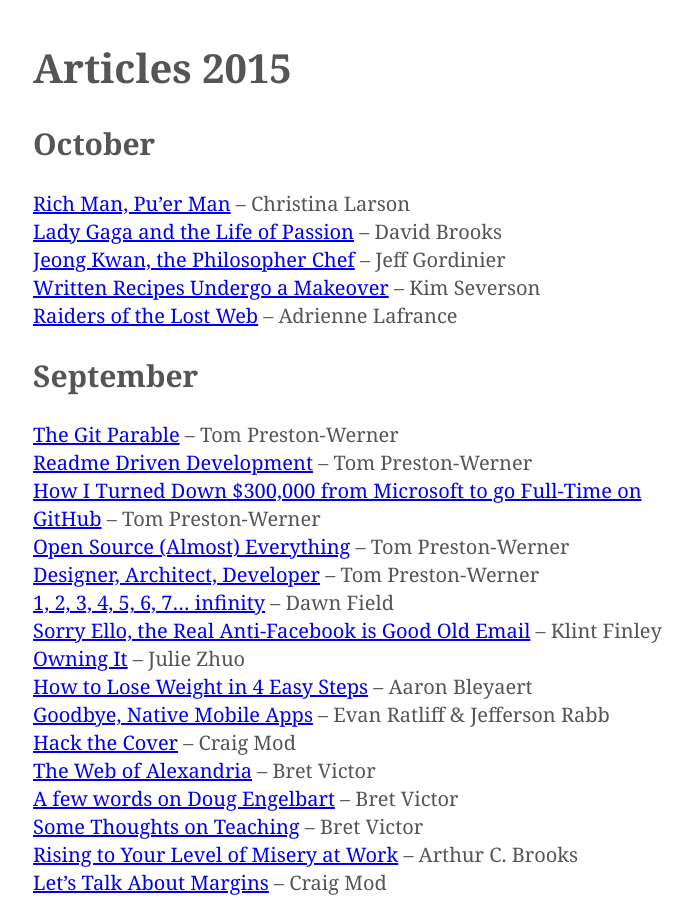
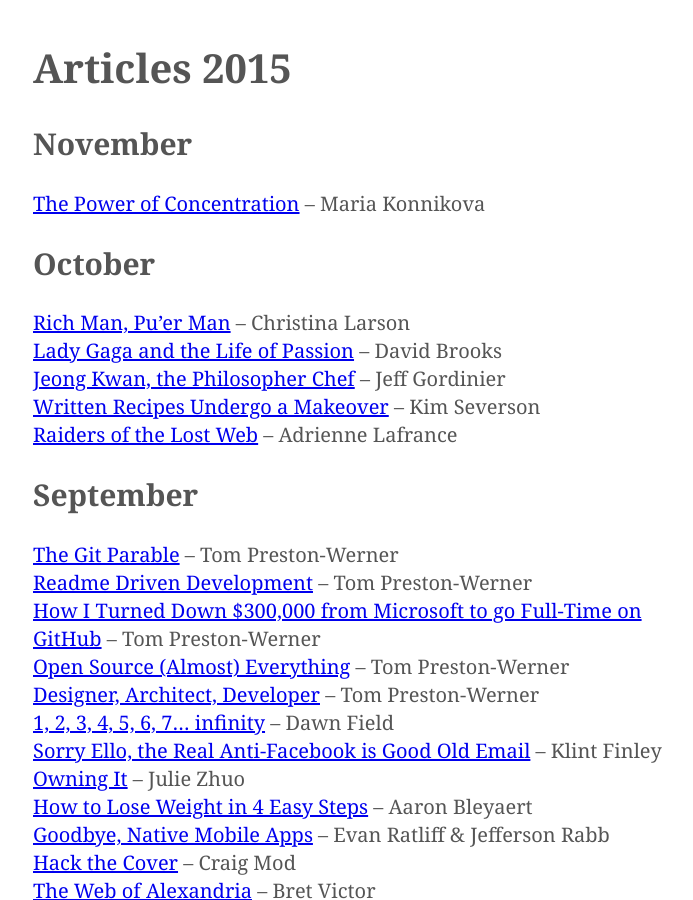
Before and after one commit to kmcgillivray/librarie, a Jekyll site: the page built from articles/2015.md, in a window 1280 px wide and 900 px high. Shown: the whole window, without its empty margins (282-975 px from the left). Built offline with Jekyll 4.4.1, drawn with Linux system fonts in a browser that asks for light colours.

Commit message:
New article

```diff
--- a/articles/2015.md
+++ b/articles/2015.md
@@ -2,6 +2,10 @@
 layout: default
 title: Articles 2015
 ---
+
+## November
+
+* [The Power of Concentration](http://www.nytimes.com/2012/12/16/opinion/sunday/the-power-of-concentration.html) – Maria Konnikova
 
 ## October
 
```
